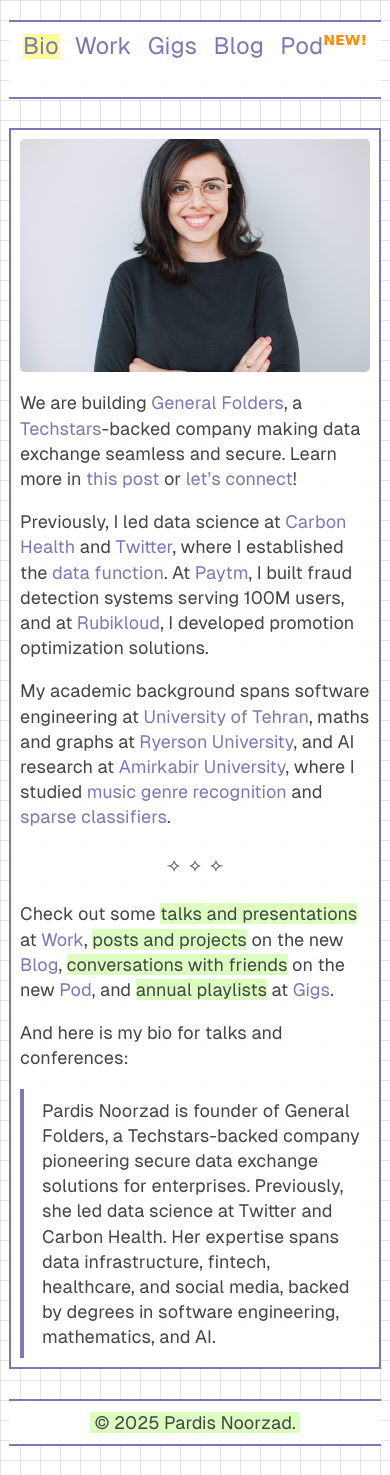
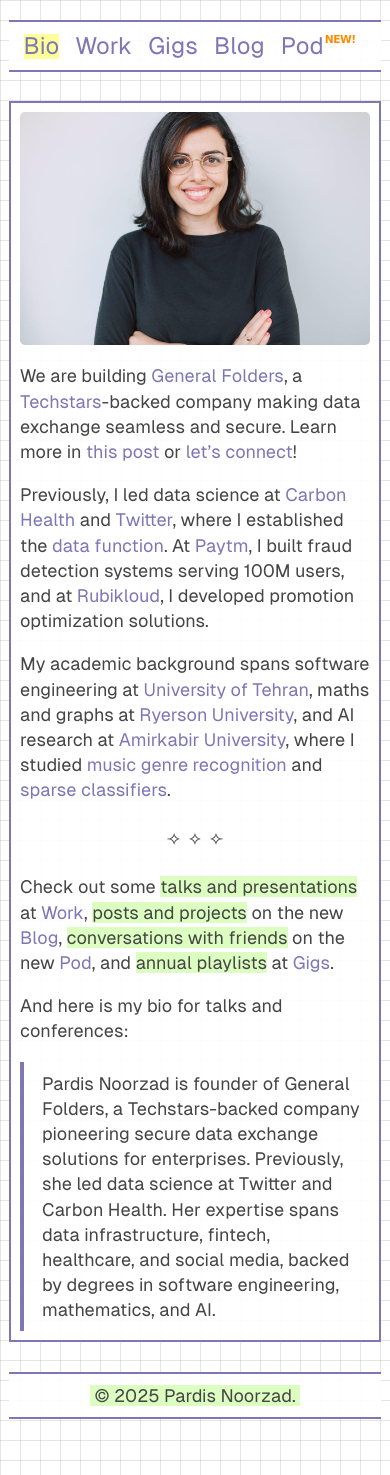
Before and after one commit to djpardis/djpardis.github.io, a Jekyll site: the page built from index.md, in a window 390 px wide. Built offline with Jekyll 4.4.1, drawn with Linux system fonts in a browser that asks for light colours.

Commit message:
Fix NEW! superscript styling for mobile devices

```diff
--- a/_layouts/default.html
+++ b/_layouts/default.html
@@ -19,9 +19,9 @@
             <center>
               {% for node in site.pages_list %}
                 {% if page.title == node[0] %}
-                  <span style="background-color: #FFFF99"><a href="{{ node[1]  }}">{{ node[0] }}{% if node[0] == 'Pod' %}<sup style="color: #FF8C00; font-family: 'Comic Sans MS', cursive, sans-serif; font-size: 0.6em; font-weight: bold;">NEW!</sup>{% endif %}</a></span>
+                  <span style="background-color: #FFFF99"><a href="{{ node[1]  }}">{{ node[0] }}{% if node[0] == 'Pod' %}<sup class="new-tag">NEW!</sup>{% endif %}</a></span>
                 {% else %}
-                  <a href="{{ node[1]  }}" {% if node[0] == 'Pod' %}class="pod-link"{% endif %}>{{ node[0] }}{% if node[0] == 'Pod' %}<sup style="color: #FF8C00; font-family: 'Comic Sans MS', cursive, sans-serif; font-size: 0.6em; font-weight: bold;">NEW!</sup>{% endif %}</a>
+                  <a href="{{ node[1]  }}" {% if node[0] == 'Pod' %}class="pod-link"{% endif %}>{{ node[0] }}{% if node[0] == 'Pod' %}<sup class="new-tag">NEW!</sup>{% endif %}</a>
                 {% endif %}
                  &nbsp;
               {% endfor %}
--- a/public/css/custom-styles.css
+++ b/public/css/custom-styles.css
@@ -2,6 +2,29 @@
  * Custom styles for djpardis.github.io
  * Contains custom styling and visual enhancements
  */
+
+/* NEW! tag styling */
+.new-tag {
+  color: #FF8C00;
+  font-family: 'Comic Sans MS', cursive, sans-serif;
+  font-size: 0.6em;
+  font-weight: bold;
+  display: inline-block;
+  vertical-align: super;
+  line-height: 1;
+  position: relative;
+  top: -0.3em;
+  margin-left: 2px;
+}
+
+@media (max-width: 480px) {
+  .new-tag {
+    font-size: 0.45em;
+    margin-left: 1px;
+    top: -0.2em;
+    letter-spacing: -0.5px;
+  }
+}
 
 /* Base layout */
 html, body {
```
